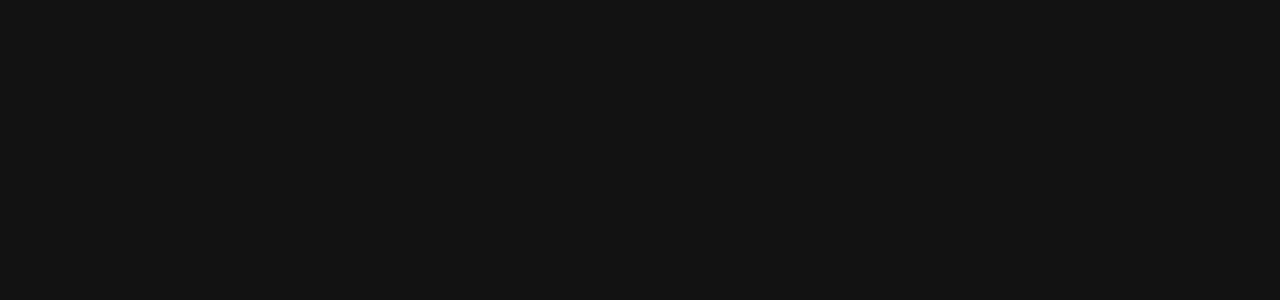
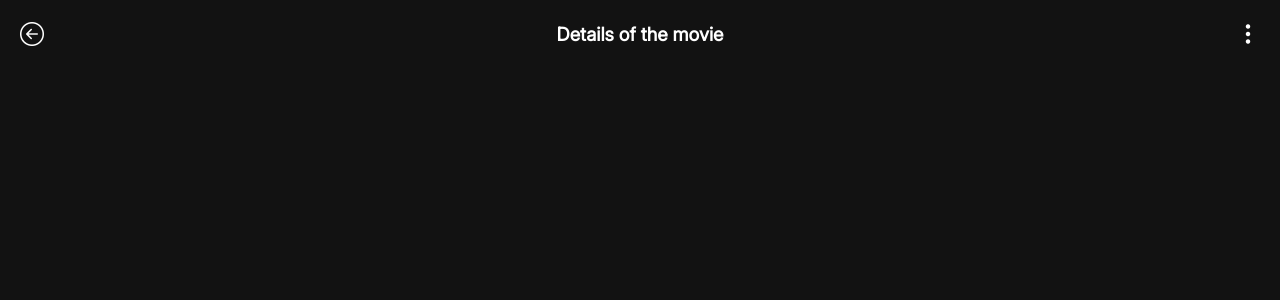
Before and after one commit to MarianaTraslavinaSarmiento/proyectoMongoII, a Vue app: page /movie/1 in a window 1280 px wide. Before the commit this address had no page. Shown: the top 300 px of the page. Built offline with nearby package versions, Linux system fonts and the light colour scheme.

Commit message:
feat: :construction: Header components of the other views created

```diff
--- /dev/null
+++ b/src/components/HeaderBack.vue
@@ -0,0 +1,40 @@
+<script setup>
+
+import router from '@/router'
+
+defineProps(
+    {
+        header: {
+            type: String,
+            required: true
+        }
+    }
+)
+
+</script>
+
+<template>
+
+    <div class="header__back">
+        <i @click="router.push('/')" class="bi bi-arrow-left-circle"></i>
+        <h3 style="color: var(--color-white)">{{ header }}</h3>
+        <i class="bi bi-three-dots-vertical"></i>
+    </div>
+
+</template>
+
+<style scoped>
+
+   .header__back {
+     display: flex;
+     justify-content: space-between;
+     align-items: center;
+     padding: 20px;
+     border-radius: 10px
+   }
+
+   i{
+     font-size: 24px;
+     color: var(--color-white);
+   }
+</style>
--- a/src/components/moviesCarousel.vue
+++ b/src/components/moviesCarousel.vue
@@ -1,10 +1,13 @@
 <script setup>
+
+import router from '@/router'
 
 import { ref, onMounted } from 'vue';
 import axios from 'axios'
+import { useRouter } from 'vue-router';
 
 const movies = ref([])
-let index = 0
+let index = ref(0)
 
 const moviesFetch = async () => {
   try {
@@ -27,6 +30,11 @@
   currentMovie.value = movieIndex == -1 ? scrollLimits.length : movieIndex;
 }
 
+const showDetailsMovies = (movie) =>{
+  router.push(`/movie/${movie._id}`)
+
+}
+
 
 </script>
 
@@ -37,8 +45,8 @@
   </div>
 
   <div class="movies__carousel">
-    <div @scroll="handleScrolling" class="movie__slider" :style="{ transform: `translateX(-${index.value * 100}%)` }">
-      <div v-for="movie in movies" :key="movie.id" class="movie__slide">
+    <div @scroll="handleScrolling" class="movie__slider">
+      <div v-for="movie in movies" :key="movie.id" class="movie__slide" @click="showDetailsMovies(movie)">
         <img :src="movie.caratula" :alt="movie.titulo" class="movie__poster">
         <h3 class="movie__title">{{ movie.titulo }}</h3>
         <p class="movie__genre">{{ movie.generos.join(', ') }}</p>
--- a/src/router/index.js
+++ b/src/router/index.js
@@ -1,5 +1,6 @@
 import { createRouter, createWebHistory } from 'vue-router'
 import Home from '../views/Home.vue'
+import MovieInfo from '../views/MovieInfo.vue'
 
 const router = createRouter({
   history: createWebHistory(import.meta.env.BASE_URL),
@@ -9,6 +10,11 @@
       name: 'home',
       component: Home
     },
+    {
+      path: '/movie/:id',
+      name: 'movie_info',
+      component: MovieInfo
+    }
   ]
 })
 
--- /dev/null
+++ b/src/views/MovieInfo.vue
@@ -0,0 +1,15 @@
+<script setup>
+
+import HeaderBack from '../components/HeaderBack.vue';
+</script>
+
+<template>
+
+    <HeaderBack header="Details of the movie"/>
+
+
+
+</template>
+
+<style scoped>
+</style>
```
